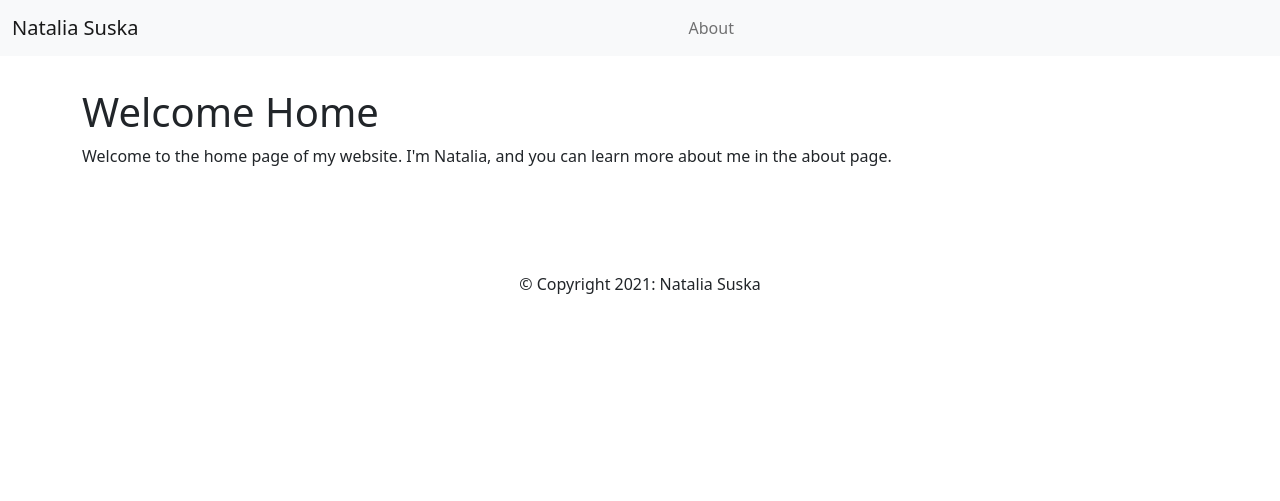
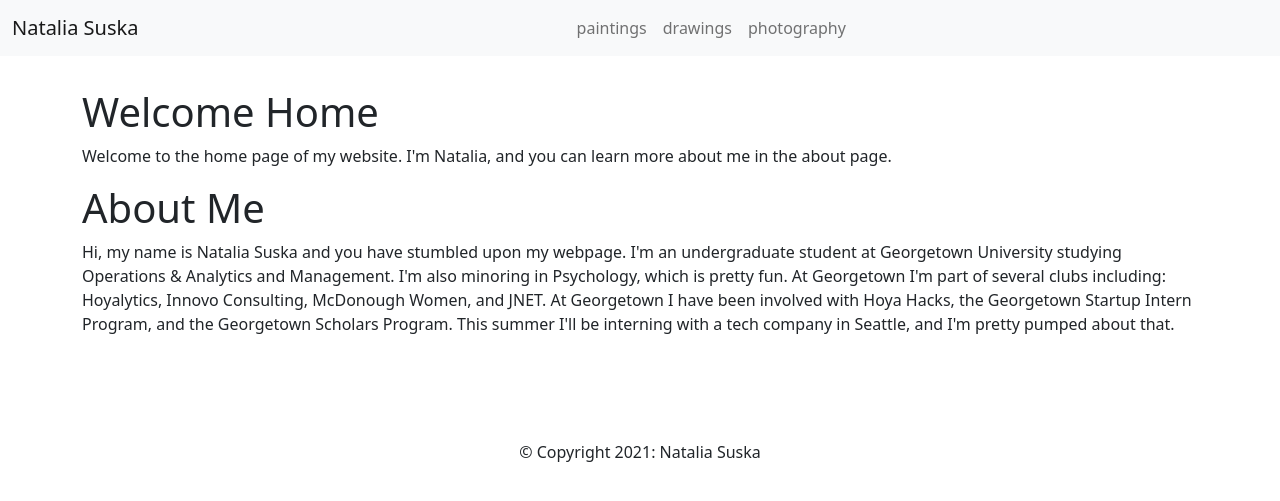
Before and after one commit to nataliasuska/natalia, a Flask app: page / in a window 1280 px wide. Shown: the top 501 px of the page. Run offline with Flask 2, Linux system fonts and the light colour scheme.

Commit message:
nav bug fix

```diff
--- a/website/routes/home_route.py
+++ b/website/routes/home_route.py
@@ -7,11 +7,6 @@ home_routes = Blueprint("home_routes", __name__)
 def index():
     print("HOME PAGE")
     return render_template("home.html")
-
-@home_routes.route("/about")
-def about():
-    print("ABOUT NATALIA")
-    return render_template("about.html")
 
 @home_routes.route("/paintings")
 def paintings():
--- a/website/templates/about.html
+++ b/website/templates/about.html
@@ -16,3 +16,5 @@
     <img src="https://msb.georgetown.edu/wp-content/uploads/2020/09/IMG-5299-Natalia-Suska-Cropped-scaled.jpg" class="img-fluid" alt="Photo of Natalia">
 
 {% endblock %}
+
+<!-- REMOVE BEFORE SUBMITTNG-->
--- a/website/templates/bootstrap_layout.html
+++ b/website/templates/bootstrap_layout.html
@@ -37,7 +37,10 @@
         https://getbootstrap.com/docs/5.0/components/navbar/
     -->
     {% set nav_links = [
-      ('/about', 'about', 'About'),
+      ('/paintings', 'paintings', 'paintings'),
+      ('/drawings', 'drawings', 'drawings'),
+      ('/photography', 'photography', 'photography'),
+
     ] -%}
     {% set active_page = active_page|default('home') -%}
 
@@ -90,21 +93,21 @@
                 class="btn btn-link btn-floating btn-lg text-dark"
                 href="https://instagram.com/nat.museum"
                 role="button"
-                data-mdb-ripple-color="dark"
+                data-mdb-ripple-color="black"
                 ><i class="fab fa-instagram"></i
               ></a>
               <a
                 class="btn btn-link btn-floating btn-lg text-dark"
                 href="https://www.linkedin.com/in/nataliafsuska/"
                 role="button"
-                data-mdb-ripple-color="dark"
+                data-mdb-ripple-color="black"
                 ><i class="fab fa-linkedin"></i
               ></a>
               <a
                 class="btn btn-link btn-floating btn-lg text-dark"
                 href="https://github.com/nataliasuska"
                 role="button"
-                data-mdb-ripple-color="dark"
+                data-mdb-ripple-color="black"
                 ><i class="fab fa-github"></i
               ></a>
             </section>
--- a/website/templates/home.html
+++ b/website/templates/home.html
@@ -10,4 +10,14 @@
         I'm Natalia, and you can learn more about me in the about page.
     </p>
 
+    <h1>About Me</h1>
+
+    <p>Hi, my name is Natalia Suska and you have stumbled upon my webpage.
+        I'm an undergraduate student at Georgetown University studying Operations & Analytics and Management.
+        I'm also minoring in Psychology, which is pretty fun.
+        At Georgetown I'm part of several clubs including: Hoyalytics, Innovo Consulting, McDonough Women, and JNET.
+        At Georgetown I have been involved with Hoya Hacks, the Georgetown Startup Intern Program, and the Georgetown Scholars Program.
+        This summer I'll be interning with a tech company in Seattle, and I'm pretty pumped about that.
+    </p>
+
 {% endblock %}
```
